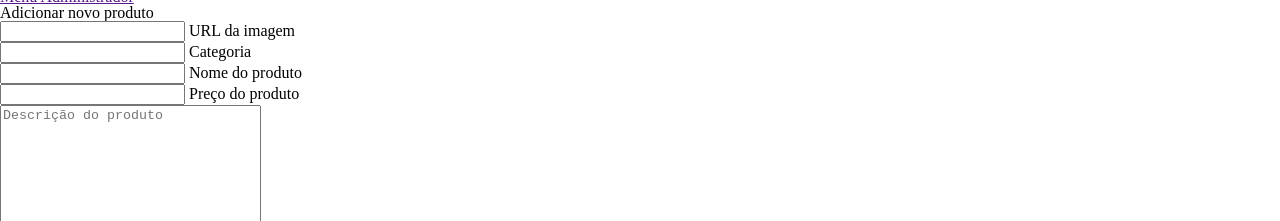
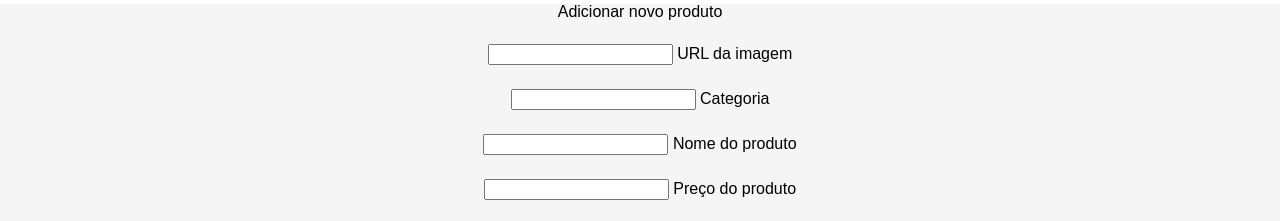
Before and after one commit to ClaytonJosue/alura_geek, a website: page pages/add_products.html in a window 1280 px wide. Shown: the part 87-308 px from the top of the page. Drawn offline with Linux system fonts and the light colour scheme; files whose address does not match are found by name.

Commit message:
feat: add the basic style to add product page

```diff
--- a/pages/add_products.html
+++ b/pages/add_products.html
@@ -4,6 +4,7 @@
   <meta charset="UTF-8">
   <meta name="viewport" content="width=device-width, initial-scale=1.0">
   <link rel="stylesheet" href="../src/css/reset.css">
+  <link rel="stylesheet" href="../src/css/style.css">
   <title>Add Product</title>
 </head>
 <body>
```
